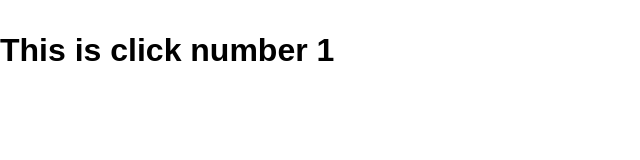
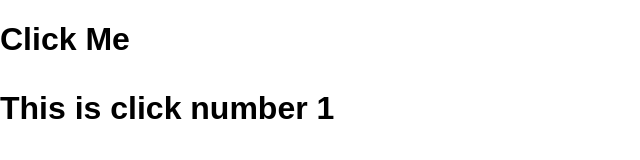
Before and after one commit to ashleychilders/hw_listeners_childers_ashley, a plain HTML site: page index.html in a window 1280 px wide. Both pictures are taken after a click on the element "Click Me". Shown: the whole page, without its empty margins (0-640 px from the left). Drawn offline with Linux system fonts and the light colour scheme.

Commit message:
Update to text in listener branch

```diff
--- a/index.html
+++ b/index.html
@@ -9,7 +9,7 @@
     <link rel="stylesheet" href="css/main.css">
 </head>
 <body>
-    <h1 id="heading" onclick="hi()">Click Me</h1>
+    <h1 id="heading" onclick="onclick()">Click Me</h1>
     <script src="js/main.js"></script>
 </body>
 
--- a/js/main.js
+++ b/js/main.js
@@ -1,11 +1,14 @@
+var selectedElement = document.getElementById( 'heading' );
+var newDOMElement = document.createElement( 'article' );
+
 heading.addEventListener( 'click', tally );
 
 function tally () {
-    heading.innerHTML =
-    '<p>This is click number <a id="clicks">1</a></p>';
+    newDOMElement.innerHTML = '<p>This is click number <a id="clicks">1</a></p>';
+    selectedElement.appendChild( newDOMElement );
 
     var clicks = 0;
-    function hi () {
+    function onclick () {
         clicks += 1;
         document.getElementbyId( 'clicks' ).innerHTML = clicks;
     }
```
